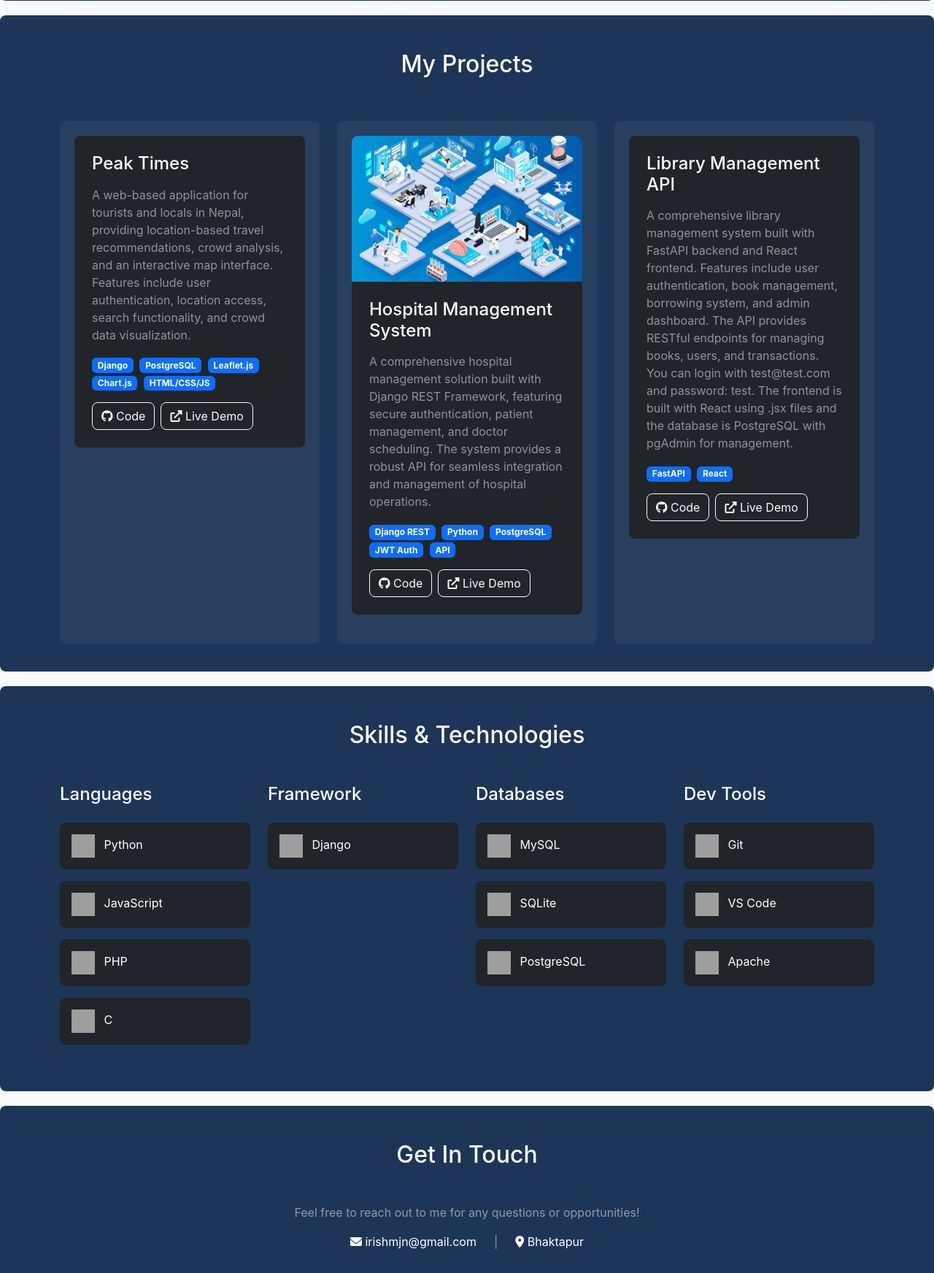
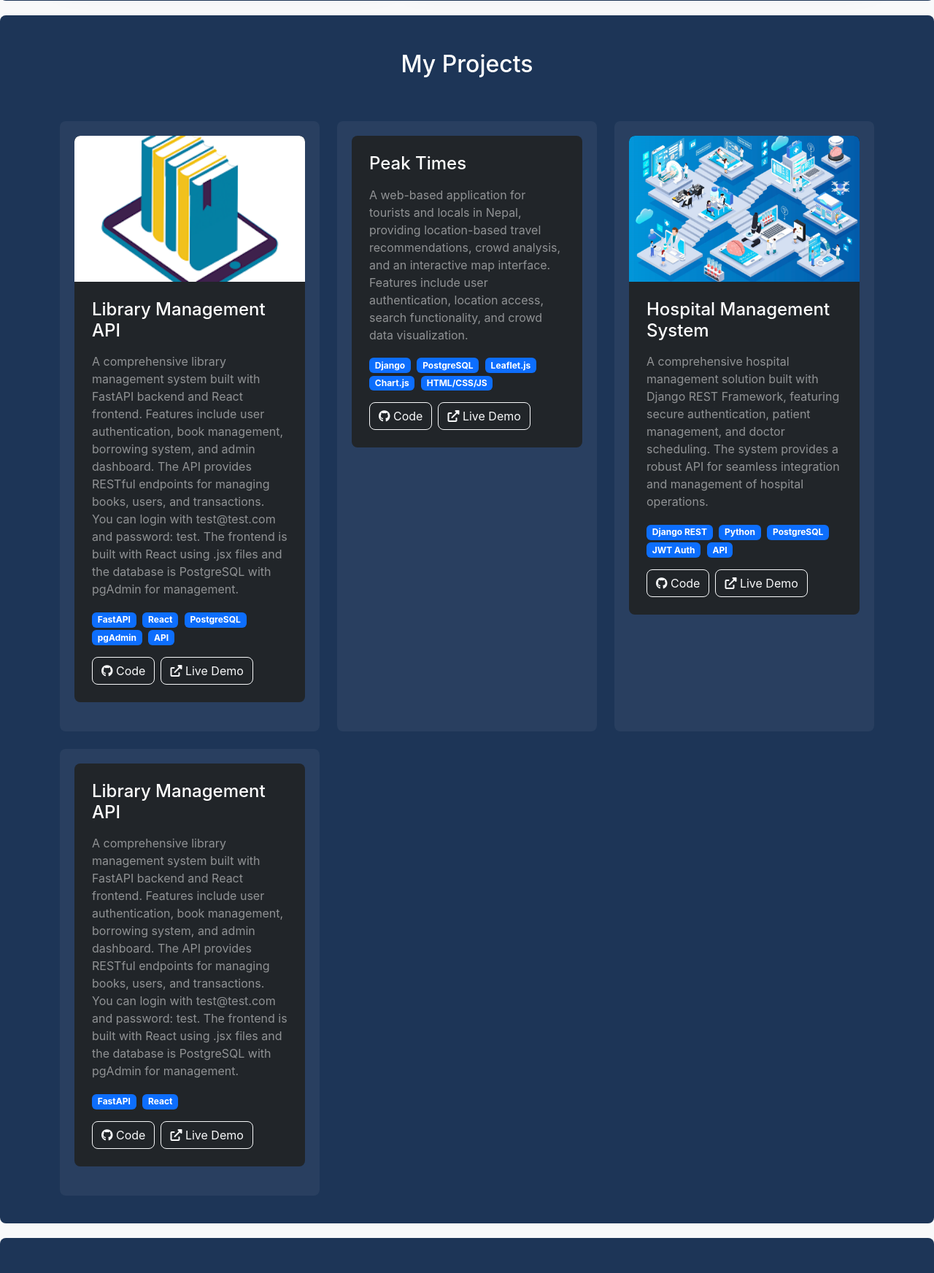
Before and after one commit to Erishprajapati/portfolio, a Django app: page / in a window 1280 px wide. Shown: the part 1729-3473 px from the top of the page at 73% size. Run offline with Django 5.2, Linux system fonts and the light colour scheme; data comes from the database, SQL or seed files in the repository; both versions use the stored data as it was after the commit; grey boxes are pictures that could not be loaded.

Commit message:
added some informations

```diff
--- a/templates/portfolio/home.html
+++ b/templates/portfolio/home.html
@@ -309,6 +309,34 @@
   <div class="container">
     <h2 class="section-title text-center mb-5 text-white">My Projects</h2>
     <div class="row g-4">
+      <!-- Library Management API -->
+      <div class="col-md-6 col-lg-4">
+        <div class="project-card h-100">
+          <div class="card bg-dark text-white border-0 rounded-3 overflow-hidden">
+            <img src="{% static 'images/e-library.webp' %}" class="card-img-top" alt="Library Management API" style="height: 200px; object-fit: cover;">
+            <div class="card-body p-4">
+              <h4 class="card-title mb-3">Library Management API</h4>
+              <p class="card-text text-white-50">A comprehensive library management system built with FastAPI backend and React frontend. Features include user authentication, book management, borrowing system, and admin dashboard. The API provides RESTful endpoints for managing books, users, and transactions. You can login with test@test.com and password: test. The frontend is built with React using .jsx files and the database is PostgreSQL with pgAdmin for management.</p>
+              <div class="mb-3">
+                <span class="badge bg-primary me-1">FastAPI</span>
+                <span class="badge bg-primary me-1">React</span>
+                <span class="badge bg-primary me-1">PostgreSQL</span>
+                <span class="badge bg-primary me-1">pgAdmin</span>
+                <span class="badge bg-primary me-1">API</span>
+              </div>
+              <div class="d-flex gap-2">
+                <a href="https://github.com/your-username/library-api" class="btn btn-outline-light" target="_blank">
+                  <i class="fab fa-github"></i> Code
+                </a>
+                <a href="https://libraryapi-creatio-1.onrender.com/" class="btn btn-outline-light" target="_blank">
+                  <i class="fas fa-external-link-alt"></i> Live Demo
+                </a>
+              </div>
+            </div>
+          </div>
+        </div>
+      </div>
+
       <!-- Peak Times -->
       <div class="col-md-6 col-lg-4">
         <div class="project-card h-100">
@@ -435,6 +463,14 @@
             <div class="skill-card bg-dark p-3 rounded-3 mb-3">
               <img src="https://cdn.jsdelivr.net/gh/devicons/devicon/icons/django/django-plain.svg" width="32" height="32" alt="Django" title="Django"/>
               <span class="ms-2 text-white">Django</span>
+            </div>
+            <div class="skill-card bg-dark p-3 rounded-3 mb-3">
+              <img src="https://cdn.jsdelivr.net/gh/devicons/devicon/icons/fastapi/fastapi-original.svg" width="32" height="32" alt="FastAPI" title="FastAPI"/>
+              <span class="ms-2 text-white">FastAPI</span>
+            </div>
+            <div class="skill-card bg-dark p-3 rounded-3 mb-3">
+              <img src="https://cdn.jsdelivr.net/gh/devicons/devicon/icons/react/react-original.svg" width="32" height="32" alt="React" title="React"/>
+              <span class="ms-2 text-white">React</span>
             </div>
           </div>
         </div>
```
Also changed, not shown: db.sqlite3, static/images/e-library.webp (added), 1 other file.
